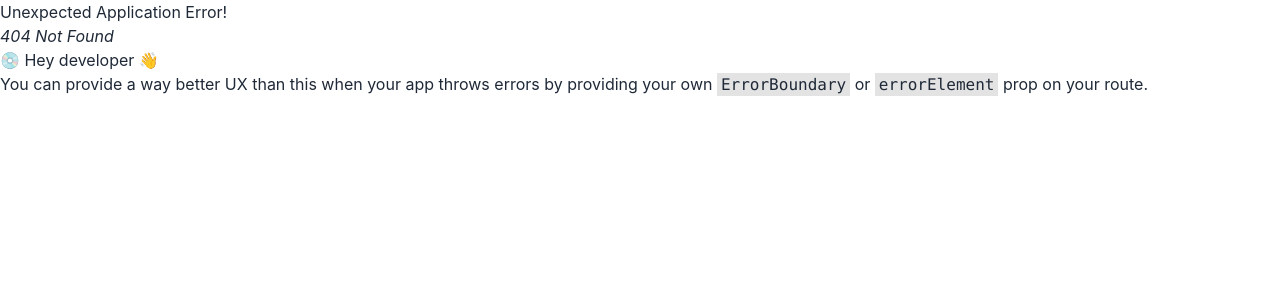
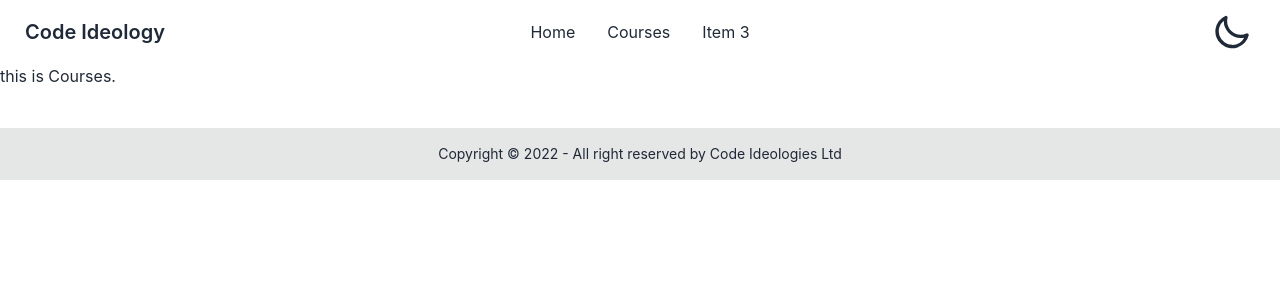
Before and after one commit to Azharul-Islam-Nahid/Code-Ideology-client, a React (Create React App) app: page /courses/1 in a window 1280 px wide. Before the commit this address had no page. Shown: the top 300 px of the page. Built offline with nearby package versions, Linux system fonts and the light colour scheme.

Commit message:
side navbar and course category added

```diff
--- a/src/Routes/Routes.js
+++ b/src/Routes/Routes.js
@@ -1,9 +1,32 @@
 import { createBrowserRouter } from "react-router-dom";
-import Main from "./layout/Main";
+import Categories from "../components/Categories/Categories";
+import Category from "../components/Category/Category";
+import Courses from "../components/Courses/Courses";
+import Home from "../components/Home/Home";
+import Main from "../layout/Main";
 
 export const routes = createBrowserRouter([
     {
         path: '/',
-        element: <Main></Main>
+        element: <Main></Main>,
+        children: [
+            {
+                path: '/',
+                element: <Home></Home>
+            },
+            {
+                path: '/category',
+                element: <Category></Category>,
+                loader: ({ params }) => fetch(`http://localhost:5000/category/${params.id}`)
+            },
+            {
+                path: '/category/:id',
+                element: <Categories></Categories>
+            },
+            {
+                path: '/courses/:id',
+                element: <Courses></Courses>
+            }
+        ]
     }
 ]);
--- /dev/null
+++ b/src/components/Categories/Categories.js
@@ -0,0 +1,55 @@
+import React, { useEffect, useState } from 'react';
+import { Link } from 'react-router-dom';
+
+const Categories = () => {
+
+    const [categories, setCategories] = useState([]);
+    console.log(categories);
+
+    useEffect(() => {
+        fetch('http://localhost:5000/courses-categories')
+            .then(res => res.json())
+            .then(data => setCategories(data));
+    }, [])
+
+    return (
+        <div className="drawer drawer-mobile ">
+
+            <input id="my-drawer-2" type="checkbox" className="drawer-toggle" />
+
+            <div className="drawer-content grid lg:grid-cols-3  gap-1 ">
+                <label htmlFor="my-drawer-2" className="btn drawer-button w-2/4 mx-auto mt-5 lg:hidden">Open sidebar</label>
+                {
+                    categories.map(category => <div key={category.id} className="card mb-10 mx-auto w-80 h-max bg-base-300 shadow-xl">
+                        <figure className="pt-10">
+                            <img src={category.img} alt="Shoes" className="rounded object-cover h-48 w-96" />
+                        </figure>
+                        <div className="card-body items-center text-center">
+                            <h2 className="card-title">{category?.name}</h2>
+                            <p>Total course: {category?.total}.</p>
+                            <div className="card-actions">
+                                <button className="btn btn-primary"> <Link className='px-8 py-4' to={`/category/${category.id}`}>See courses</Link></button>
+                            </div>
+                        </div>
+                    </div>)
+                }
+            </div>
+            <div className="drawer-side">
+                <label htmlFor="my-drawer-2" className="drawer-overlay"></label>
+                <ul className="menu p-4 overflow-y-auto w-80  bg-base-300 text-base-content">
+                    {/* <!-- Sidebar content here --> */}
+                    <li>
+                        {
+                            categories.map(category => <li key={category.id}>
+                                <Link to={`/category/${category.id}`}>{category?.name}</Link>
+                            </li>)
+                        }
+                    </li>
+                </ul>
+
+            </div>
+        </div>
+    );
+};
+
+export default Categories;
--- a/src/components/Category/Category.js
+++ b/src/components/Category/Category.js
@@ -1,9 +1,18 @@
 import React from 'react';
+import { useLoaderData } from 'react-router-dom';
+import Categories from '../Categories/Categories';
+import Courses from '../Courses/Courses';
 
 const Category = () => {
+    const courses = useLoaderData();
+
+
     return (
         <div>
-            this is category.
+            <Categories></Categories>
+            {
+                courses.map(course => <Courses></Courses>)
+            }
         </div>
     );
 };
--- /dev/null
+++ b/src/components/Courses/Courses.js
@@ -0,0 +1,11 @@
+import React from 'react';
+
+const Courses = () => {
+    return (
+        <div>
+            this is Courses.
+        </div>
+    );
+};
+
+export default Courses;
--- a/src/components/Header/Header.js
+++ b/src/components/Header/Header.js
@@ -10,8 +10,8 @@ const Header = () => {
                         <svg xmlns="http://www.w3.org/2000/svg" className="h-5 w-5" fill="none" viewBox="0 0 24 24" stroke="currentColor"><path strokeLinecap="round" strokeLinejoin="round" strokeWidth="2" d="M4 6h16M4 12h8m-8 6h16" /></svg>
                     </label>
                     <ul className="menu menu-compact dropdown-content mt-3 p-2 shadow bg-base-100 rounded-box w-52">
-                        <li><Link>Home</Link></li>
-                        <li ><Link>Courses</Link></li>
+                        <li><Link to='/'>Home</Link></li>
+                        <li ><Link to='/category'>Courses</Link></li>
                         <li><Link>Item 3</Link></li>
                     </ul>
                 </div>
@@ -19,8 +19,8 @@ const Header = () => {
             </div>
             <div className="navbar-center hidden lg:flex">
                 <ul className="menu menu-horizontal p-0">
-                    <li><Link>Home</Link></li>
-                    <li><Link>Courses</Link></li>
+                    <li><Link to='/'>Home</Link></li>
+                    <li><Link to='/category'>Courses</Link></li>
                     <li><Link>Item 3</Link></li>
                 </ul>
             </div>
--- a/src/components/Home/Home.js
+++ b/src/components/Home/Home.js
@@ -1,4 +1,5 @@
 import React from 'react';
+import { Link } from 'react-router-dom';
 
 const Home = () => {
     return (
@@ -16,7 +17,7 @@ const Home = () => {
                 <div className="hero-content text-center text-neutral-content">
                     <div className="max-w-md">
 
-                        <button className="btn">Get Started</button>
+                        <button className="btn"> <Link className='px-8 py-4' to='/category'>Get Started</Link></button>
                     </div>
                 </div>
             </div>
--- a/src/Routes/layout/Main.js
+++ b/src/layout/Main.js
@@ -1,15 +1,13 @@
 import React from 'react';
 import { Outlet } from 'react-router-dom';
-import Footer from '../../components/Footer/Footer';
-import Header from '../../components/Header/Header';
-import Home from '../../components/Home/Home';
+import Footer from '../components/Footer/Footer';
+import Header from '../components/Header/Header';
 
 const Main = () => {
     return (
         <div>
+            <Header></Header>
             <Outlet></Outlet>
-            <Header></Header>
-            <Home></Home>
             <Footer></Footer>
         </div>
     );
```
